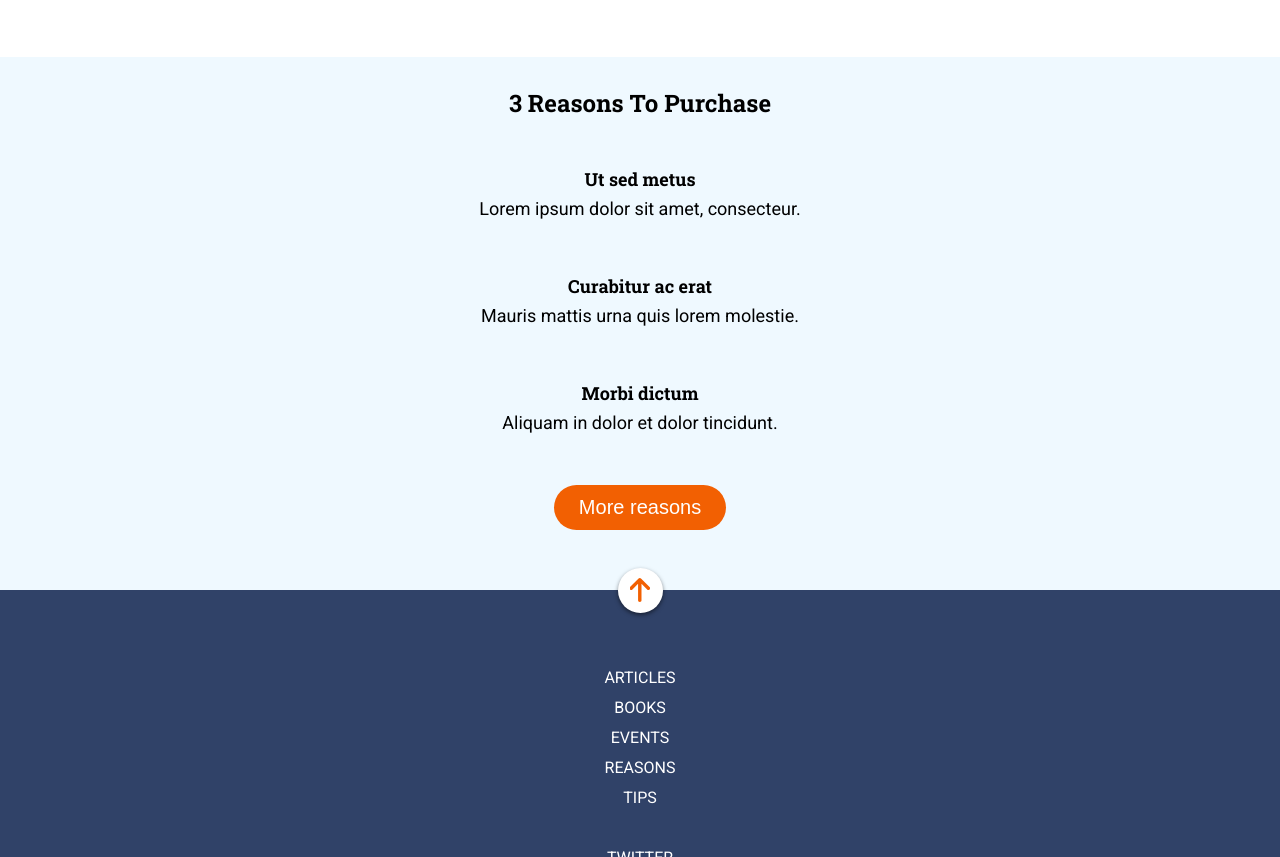
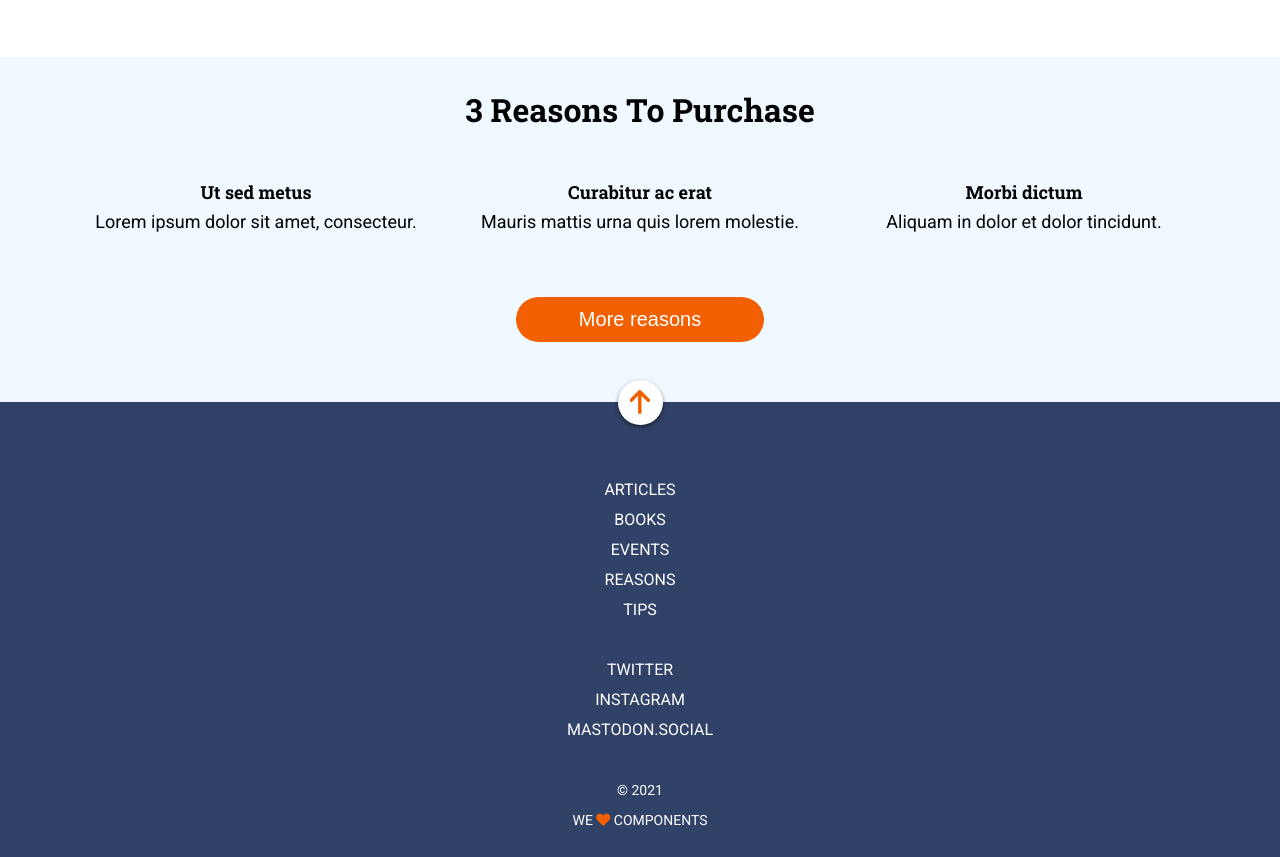
Before and after one commit to Adalab/modulo-1-evaluacion-final-PatriciaLoboTejedor, a website: page docs/index.html in a window 1280 px wide. Shown: the part 1103-1960 px from the top of the page. Drawn offline with nearby package versions, Linux system fonts and the light colour scheme; files that its build step writes are made by us from their sources.

Commit message:
add section 3 reasons responsive

```diff
--- a/src/scss/layout/_main.scss
+++ b/src/scss/layout/_main.scss
@@ -75,8 +75,12 @@
       text-align: center;
 
       display: grid;
-      grid-template-columns: 1fr 1fr 1fr;
+      grid-template-columns: 1fr;
       grid-template-rows: 1fr 1fr 1fr 1fr 105px;
+      @include tablet {
+        grid-template-columns: 1fr 1fr 1fr;
+        grid-template-rows: 1fr 1fr 105px;
+      }
 
       .section-3reasons__title {
         grid-column: 1/4;
@@ -88,11 +92,21 @@
         font-size: 1.5rem;
         font-family: $font-titles;
         font-weight: bold;
+        @include tablet {
+          font-size: 1.625rem;
+          line-height: 2.813rem;
+        }
+        @include desktop {
+          font-size: 2rem;
+        }
       }
       .section-3reasons__item {
         max-width: 55vw;
         margin: 0 auto;
         padding-bottom: 45px;
+        @include tablet {
+          padding-bottom: 60px;
+        }
         &--title {
           font-size: 1.125rem;
           font-family: $font-titles;
@@ -108,14 +122,26 @@
       .item1 {
         grid-column: 1/4;
         grid-row: 2/3;
+        @include tablet {
+          grid-column: 1/2;
+          grid-row: 2/3;
+        }
       }
       .item2 {
         grid-column: 1/4;
         grid-row: 3/4;
+        @include tablet {
+          grid-column: 2/3;
+          grid-row: 2/3;
+        }
       }
       .item3 {
         grid-column: 1/4;
         grid-row: 4/5;
+        @include tablet {
+          grid-column: 3/4;
+          grid-row: 2/3;
+        }
       }
       .section-3reasons__button {
         grid-column: 1/4;
@@ -125,13 +151,21 @@
         max-width: 60vw;
         border-radius: 22.5px;
         margin: 0 auto;
-        padding: 0 25px;
+        padding: 0 30px;
 
         background-color: $color-orange;
         color: $color-white;
 
         font-size: 1.25rem;
         font-weight: 500;
+        @include tablet {
+          grid-column: 1/4;
+          grid-row: 3/4;
+          padding: 0 43px;
+        }
+        @include desktop {
+          padding: 0 62.5px;
+        }
       }
     }
   }
--- a/src/scss/layout/_page.scss
+++ b/src/scss/layout/_page.scss
@@ -75,8 +75,12 @@
       text-align: center;
 
       display: grid;
-      grid-template-columns: 1fr 1fr 1fr;
+      grid-template-columns: 1fr;
       grid-template-rows: 1fr 1fr 1fr 1fr 105px;
+      @include tablet {
+        grid-template-columns: 1fr 1fr 1fr;
+        grid-template-rows: 1fr 1fr 105px;
+      }
 
       .section-3reasons__title {
         grid-column: 1/4;
@@ -88,11 +92,21 @@
         font-size: 1.5rem;
         font-family: $font-titles;
         font-weight: bold;
+        @include tablet {
+          font-size: 1.625rem;
+          line-height: 2.813rem;
+        }
+        @include desktop {
+          font-size: 2rem;
+        }
       }
       .section-3reasons__item {
         max-width: 55vw;
         margin: 0 auto;
         padding-bottom: 45px;
+        @include tablet {
+          padding-bottom: 60px;
+        }
         &--title {
           font-size: 1.125rem;
           font-family: $font-titles;
@@ -108,14 +122,26 @@
       .item1 {
         grid-column: 1/4;
         grid-row: 2/3;
+        @include tablet {
+          grid-column: 1/2;
+          grid-row: 2/3;
+        }
       }
       .item2 {
         grid-column: 1/4;
         grid-row: 3/4;
+        @include tablet {
+          grid-column: 2/3;
+          grid-row: 2/3;
+        }
       }
       .item3 {
         grid-column: 1/4;
         grid-row: 4/5;
+        @include tablet {
+          grid-column: 3/4;
+          grid-row: 2/3;
+        }
       }
       .section-3reasons__button {
         grid-column: 1/4;
@@ -125,13 +151,21 @@
         max-width: 60vw;
         border-radius: 22.5px;
         margin: 0 auto;
-        padding: 0 25px;
+        padding: 0 30px;
 
         background-color: $color-orange;
         color: $color-white;
 
         font-size: 1.25rem;
         font-weight: 500;
+        @include tablet {
+          grid-column: 1/4;
+          grid-row: 3/4;
+          padding: 0 43px;
+        }
+        @include desktop {
+          padding: 0 62.5px;
+        }
       }
     }
   }
```
